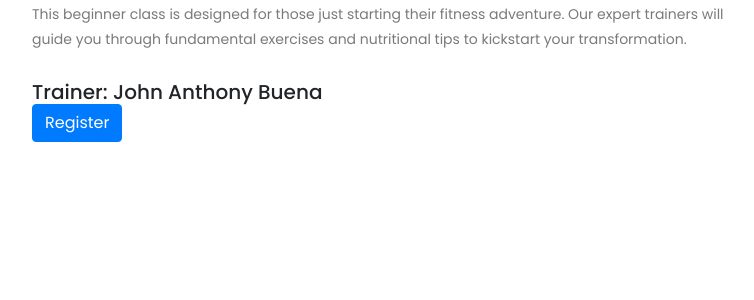
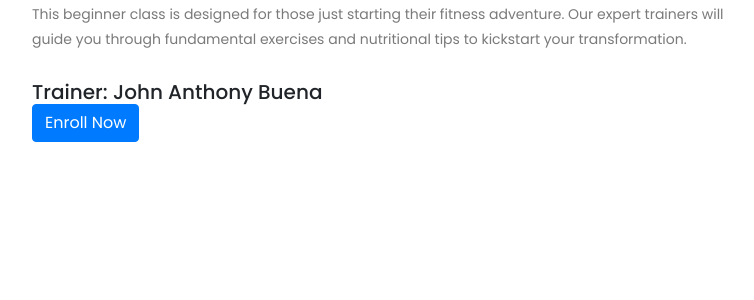
Before and after one commit to Seaji06/System-Project, a Django app: page /classes in a window 1280 px wide. Shown: the part 756-1056 px from the top of the page, without its empty margins (463-1217 px from the left). Run offline with Django 4.2, Linux system fonts and the light colour scheme; some libraries are stand-ins or nearby versions.

Commit message:
Update classes.html
change the name register to enroll now

```diff
--- a/GymProject/templates/classes.html
+++ b/GymProject/templates/classes.html
@@ -31,7 +31,7 @@
                     <h4>Novice Fitness Forge</h4>
                     <p>Join the Novice Fitness Forge and embark on a journey to sculpt your body and boost your stamina. This beginner class is designed for those just starting their fitness adventure. Our expert trainers will guide you through fundamental exercises and nutritional tips to kickstart your transformation.</p>
                     <h5>Trainer: John Anthony Buena</h5>
-                    <button class="btn btn-primary register-btn" onclick="registerClass('Novice Fitness Forge')">Register</button>
+                    <button class="btn btn-primary register-btn" onclick="registerClass('Novice Fitness Forge')">Enroll Now</button>
                 </article>
 
                 <article id='tabs-2'>
@@ -39,7 +39,7 @@
                     <h4>Proactive Performance Prodigy</h4>
                     <p>Elevate your workout game with our Intermediate class, Proactive Performance Prodigy. This class is perfect for those who have some fitness experience and are ready to take it to the next level. Develop strength, agility, and finesse under the guidance of our dedicated trainers.</p>
                     <h5>Trainer: Ariel Joshua Remoroza</h5>
-                    <button class="btn btn-primary register-btn" onclick="registerClass('Proactive Performance Prodigy')">Register</button>
+                    <button class="btn btn-primary register-btn" onclick="registerClass('Proactive Performance Prodigy')">Enroll Now</button>
                 </article>
 
                 <article id='tabs-3'>
@@ -47,7 +47,7 @@
                     <h4>Elite Fitness Fusion</h4>
                     <p>Welcome to Elite Fitness Fusion, the master class for those who have honed their skills and are ready to achieve peak physical performance. This class combines advanced workouts, sports conditioning, and personalized nutrition plans to sculpt the ultimate version of yourself.</p>
                     <h5>Trainer: Hanz Archer Dalubatan</h5>
-                    <button class="btn btn-primary register-btn" onclick="registerClass('Elite Fitness Fusion')">Register</button>
+                    <button class="btn btn-primary register-btn" onclick="registerClass('Elite Fitness Fusion')">Enroll Now</button>
                 </article>
                 </section>
               </div>
@@ -59,7 +59,7 @@
     <script>
 
       function registerClass(className) {
-          const confirmRegistration = confirm(`Do you want to register for ${className}?`);
+          const confirmRegistration = confirm(`Do you want to enroll for ${className}?`);
 
           if (confirmRegistration) {
               fetch('/update_classes/', {
@@ -72,10 +72,10 @@
               })
               .then(response => {
                   if (response.ok) {
-                      alert(`You have successfully registered for ${className}!`);
+                      alert(`You have successfully enroll for ${className}!`);
                       window.location.reload(); // Refresh the page or update UI as needed
                   } else {
-                      alert('Failed to register. Please try again.');
+                      alert('Failed to enroll. Please try again.');
                   }
               })
               .catch(error => {
```
